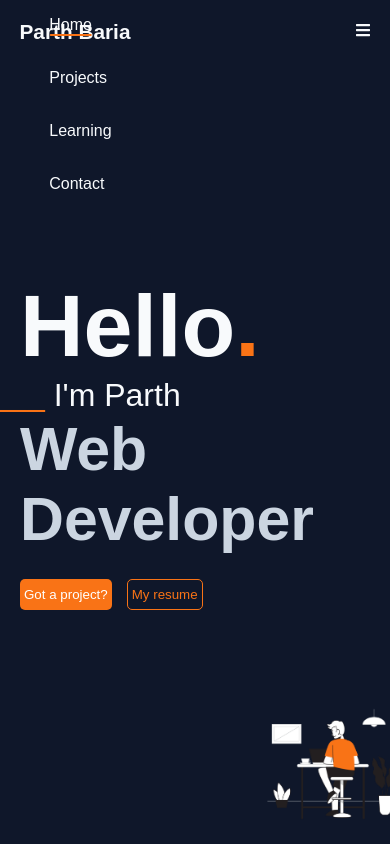
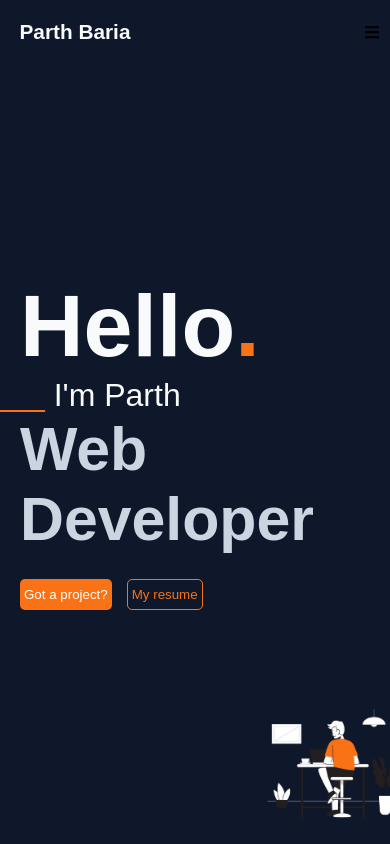
Before and after one commit to ParthBaria/portfolio, a React (Create React App) app: page / in a window 390 px wide. Shown: the top 844 px of the page. Built offline with nearby package versions, Linux system fonts and the light colour scheme.

Commit message:
developing toggle button

```diff
--- a/src/App.css
+++ b/src/App.css
@@ -215,7 +215,7 @@ a {
   text-align: justify;
 }
 
-@media (max-width: 768px) {
+@media (max-width: 550px) {
   .about-container {
     flex-direction: column;
     text-align: center;
--- a/src/components/Home/About.css
+++ b/src/components/Home/About.css
@@ -53,7 +53,7 @@
   text-align: justify;
 }
 
-@media (max-width: 768px) {
+@media (max-width: 550px) {
   .about-container { flex-direction: column; text-align: center; }
   .about-right h2, .about-right p { text-align: center; }
 }
--- a/src/components/Home/Hero.css
+++ b/src/components/Home/Hero.css
@@ -65,7 +65,7 @@
   box-shadow: 0 0 40px rgba(249, 115, 22, 0.3);
 }
 
-@media (max-width: 768px) {
+@media (max-width: 550px) {
   .hero {
     flex-direction: column-reverse;
     text-align: left;
--- a/src/components/Layout/NavBar.css
+++ b/src/components/Layout/NavBar.css
@@ -66,20 +66,32 @@
 .barBtn {
   display: none;
   cursor: pointer;
+  color: white;
 }
 
-@media (max-width: 768px) {
+@media (max-width: 550px) {
   .nav-links {
     flex-direction: column;
     position: absolute;
-    transform: translateX(-10%);
-    margin-top: 10rem;
+    transform: translateX(-150%);
     transition: all 0.3s ease;
+    height: 50vh;
+    width: 88%;
+    padding: 2rem 2rem;
+    top: 0;
   }
-  #menu:checked ~ .nav-links {
-    transform: translateX(20%);
+  .nav-links.active {
+    transform: translateX(-10%) translateY(0%);
+    background-color: white;
   }
+  .nav-links a {
+    color: black;
+  }
+
   .barBtn {
-    display: block;
+    display: flex;
+    position: absolute;
+    right: 10px;
+    color: black;
   }
 }
--- a/src/components/Layout/NavBar.jsx
+++ b/src/components/Layout/NavBar.jsx
@@ -1,17 +1,24 @@
-import React from "react";
+import { useState, useRef } from "react";
 import { Link, useLocation } from "react-router-dom";
 import "./NavBar.css";
-import { FaGraduationCap } from "react-icons/fa";
+import { FaTimes } from "react-icons/fa";
 import { FaBars } from "react-icons/fa";
 
 const NavBar = () => {
+  const navLinks = useRef();
   const location = useLocation(); // get current path
   const currentPath = location.pathname;
+  const [openMenu, setOpenMenu] = useState(false);
 
+  const menuToggle = () => {
+    navLinks.current.classList.toggle("active");
+
+    setOpenMenu((val) => !val);
+  };
   return (
     <nav className="navbar">
       <div className="logo">Parth Baria</div>
-      <ul className="nav-links">
+      <ul className="nav-links" ref={navLinks}>
         <li className={currentPath === "/" ? "active" : ""}>
           <Link to="/">Home</Link>
         </li>
@@ -24,11 +31,28 @@ const NavBar = () => {
         <li className={currentPath === "/contact" ? "active" : ""}>
           <Link to="/contact">Contact</Link>
         </li>
+        {openMenu && (
+          <div
+            className="barBtn"
+            onClick={() => {
+              menuToggle();
+            }}
+          >
+            <FaTimes />
+          </div>
+        )}
       </ul>
-      <input type="checkbox" hidden id="menu" />
-      <label for="menu" className="barBtn">
-        <FaBars />
-      </label>
+      {!openMenu && (
+        <div
+          id="menu-toggle"
+          className="barBtn"
+          onClick={() => {
+            menuToggle();
+          }}
+        >
+          <FaBars />
+        </div>
+      )}
     </nav>
   );
 };
--- a/src/components/projects/ProjectList.css
+++ b/src/components/projects/ProjectList.css
@@ -230,7 +230,7 @@
 
 /* YOUR INDEX — SAFE */
 
-@media (max-width: 768px) {
+@media (max-width: 550px) {
   .project-card.image-bg {
     background-size: auto;
     background-position: left;
--- a/src/styles/Learning.css
+++ b/src/styles/Learning.css
@@ -83,7 +83,7 @@
   line-height: 1.6;
 }
 
-@media (max-width: 768px) {
+@media (max-width: 550px) {
   .dot {
     position: absolute;
   }
```
